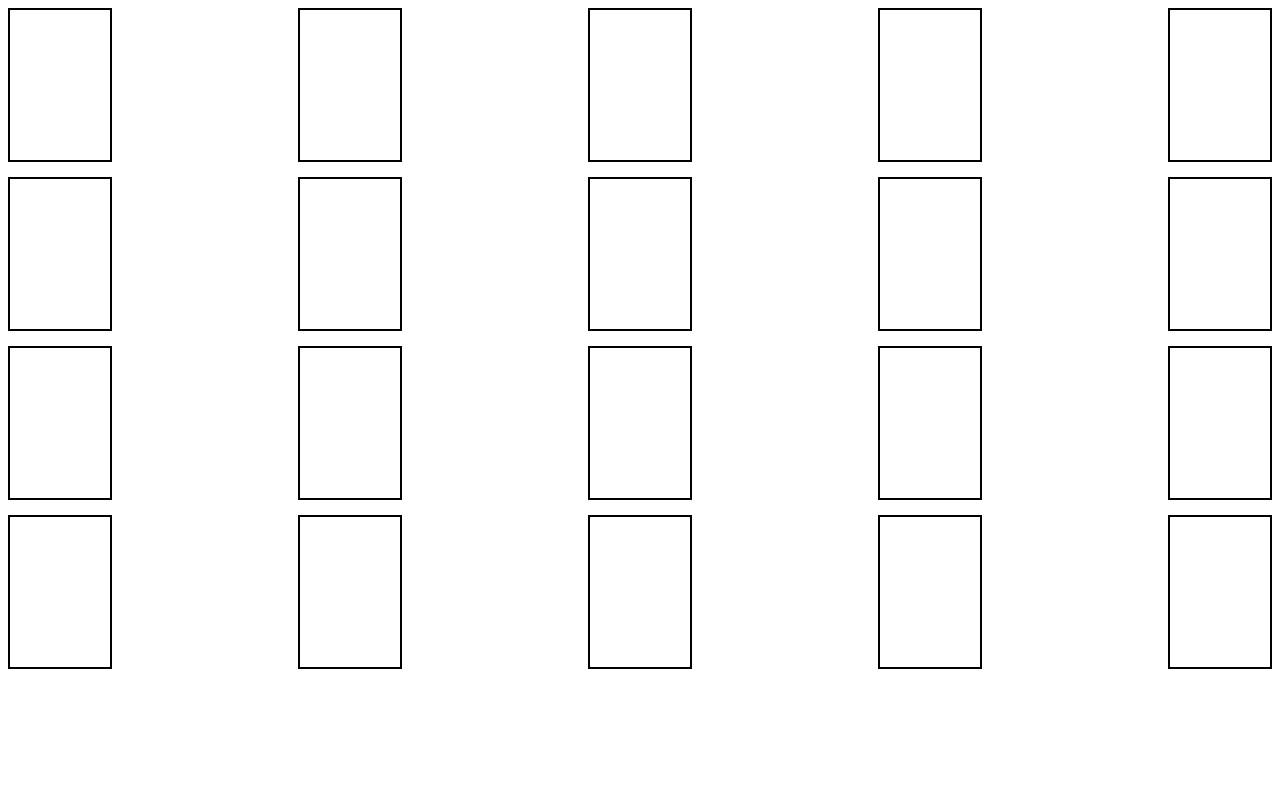
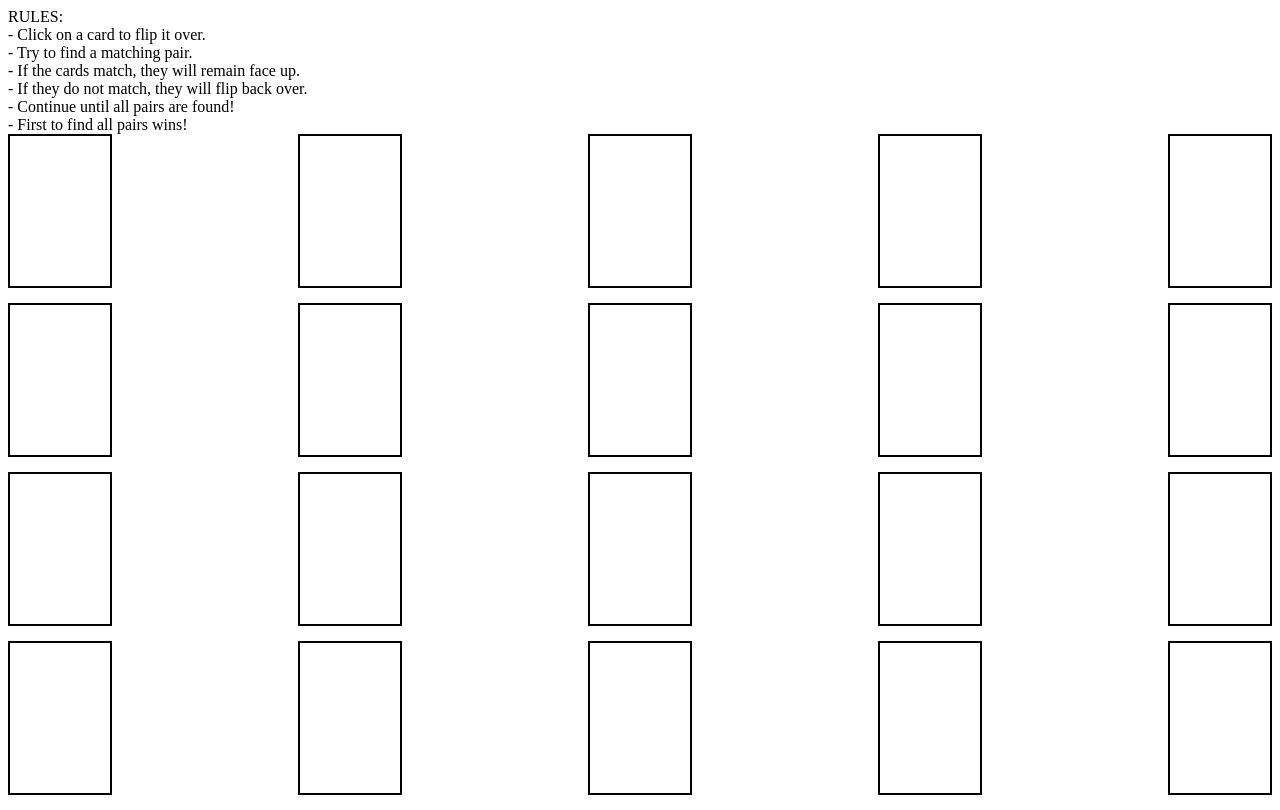
Before and after one commit to David450-cpu/WP_U2_L13, a plain HTML site: page index.html in a window 1280 px wide. Drawn offline with Linux system fonts and the light colour scheme.

Commit message:
Added game rules

```diff
--- a/index.html
+++ b/index.html
@@ -9,6 +9,16 @@
     </head>
 
     <body>
+        <div class="rules">
+            RULES: <br>
+            - Click on a card to flip it over.<br>
+            - Try to find a matching pair.<br>
+            - If the cards match, they will remain face up.<br>
+            - If they do not match, they will flip back over.<br>
+            - Continue until all pairs are found!<br>
+            - First to find all pairs wins!<br>
+        </div>
+
         <div class="card_row">
             <div class="card_div"><img src="" alt=""></div>
             <div class="card_div"><img src="" alt=""></div>
```
